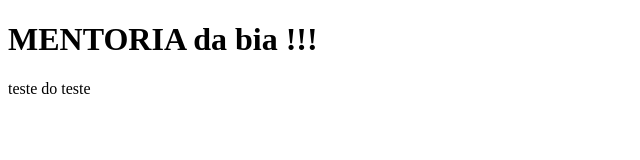
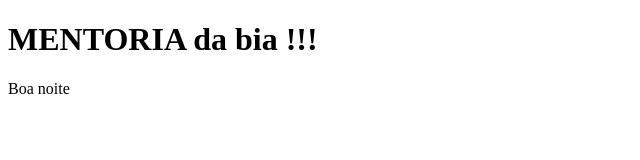
Before and after one commit to Bia-farias/portfolio-beatriz-farias, a plain HTML site: page index.html in a window 1280 px wide. Shown: the full height of the page, 0-640 px from the left. Drawn offline with Linux system fonts and the light colour scheme.

Commit message:
segunda ateração

```diff
--- a/index.html
+++ b/index.html
@@ -10,7 +10,7 @@
 <body>
     <h1>MENTORIA da bia !!!</h1>
     <div>
-        <p>teste do teste</p>
+        <p>Boa noite</p>
     </div>
 </body>
 
```
